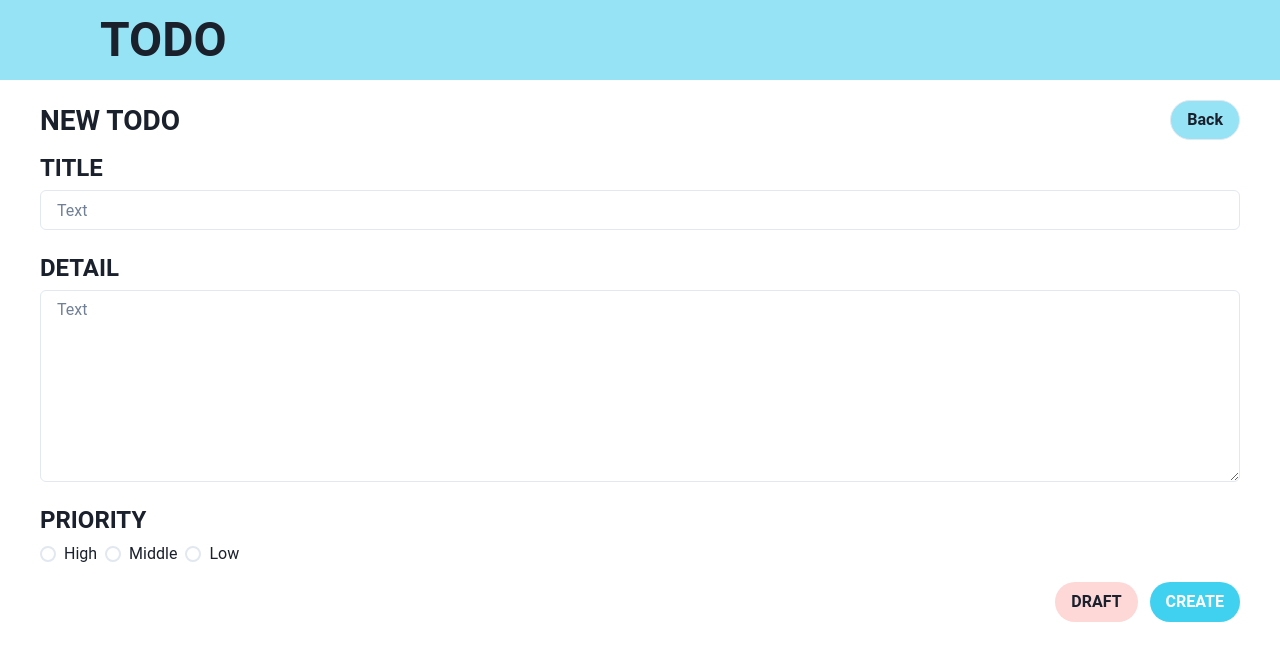
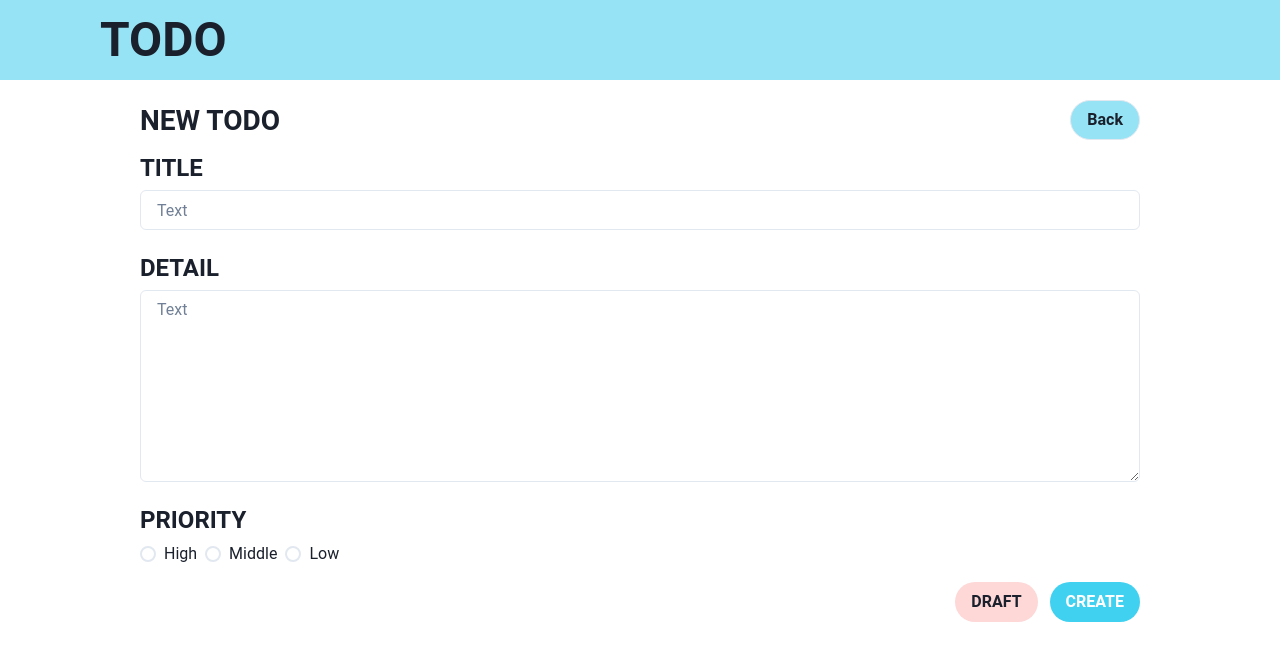
Before and after one commit to if-mentor/next_todo_9, a Next.js app: page /todonew in a window 1280 px wide. Shown: the top 660 px of the page. Built offline with nearby package versions, Linux system fonts and the light colour scheme.

Commit message:
#9 refactor: TodoNewerレイアウト修正

```diff
--- a/src/pages/todonew.tsx
+++ b/src/pages/todonew.tsx
@@ -14,12 +14,14 @@ import {
   Radio,
   Box,
   Flex,
+  Container,
 } from "@chakra-ui/react";
 
 const todonew = () => {
   return (
     <div>
       <Layout>
+        <Container maxW={"1080px"} position={"relative"} p={"0"}>
           <Box mr={10} ml={10}>
             <FormControl>
               <Flex mt={5}>
@@ -76,6 +78,7 @@ const todonew = () => {
               </Box>
             </FormControl>
           </Box>
+        </Container>
       </Layout>
     </div>
   );
```
Lines whose indentation alone changed are shown as unchanged.
